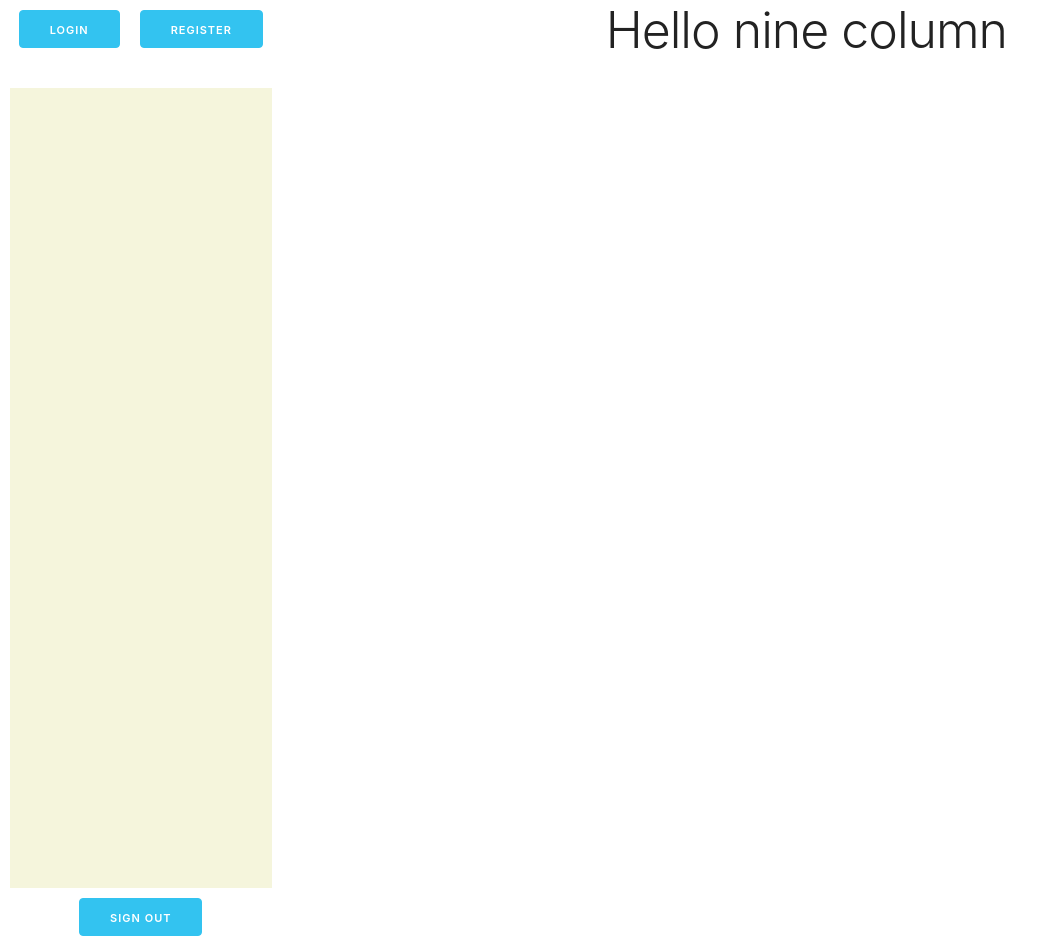
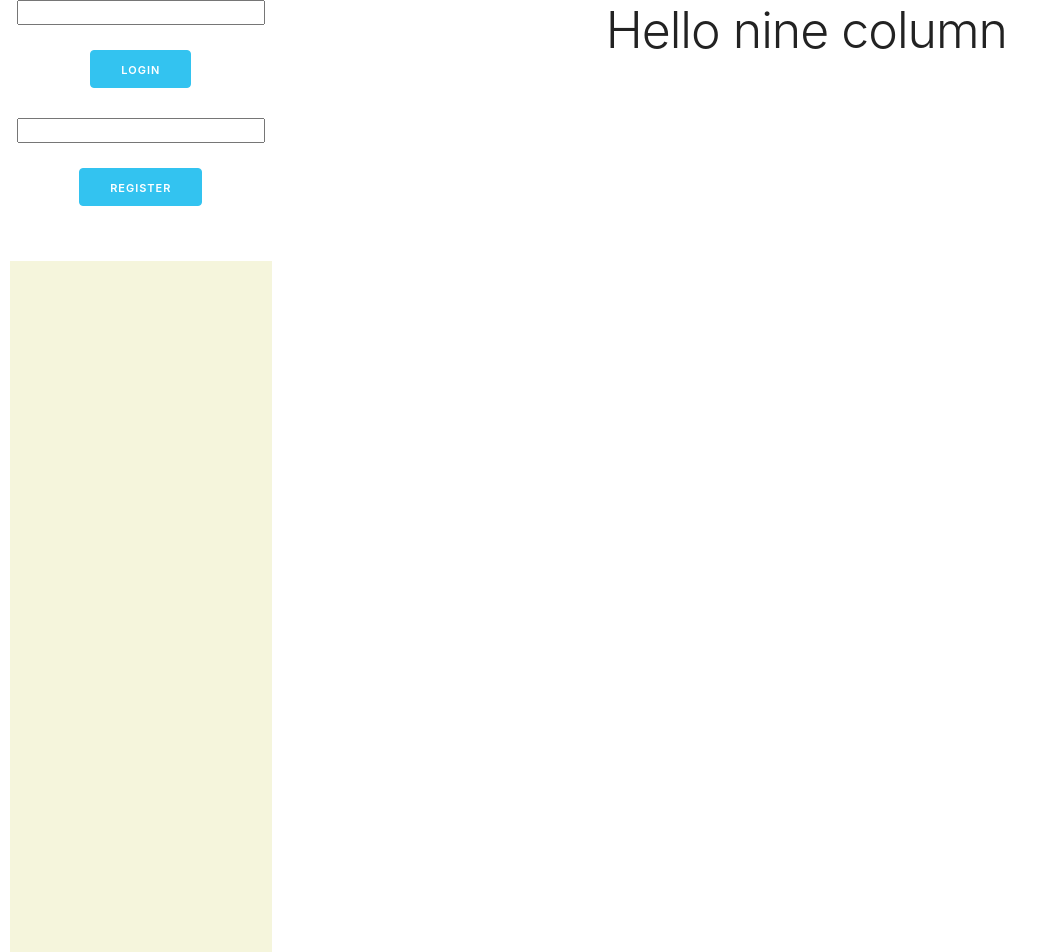
Before and after one commit to VinnikAlex/Chat-Application, a React (Create React App) app: page / in a window 1280 px wide. Shown: the top 952 px of the page, without its empty margins (0-1057 px from the left). Built offline with nearby package versions, Linux system fonts and the light colour scheme.

Commit message:
MongoDB server update

```diff
--- a/src/App.js
+++ b/src/App.js
@@ -1,17 +1,26 @@
 /** @format */
 
-import logo from "./logo.svg";
 import "./App.css";
 
 function App() {
+  const register = (e) => {
+    e.preventDefault();
+
+    console.log("Button clicked", e.target);
+  };
+
   return (
     <div className="App">
       <div className="u-full-width">
         <div className="row">
           <div className="three columns">
             <div className="authentication">
-              <button class="button-primary">Login</button>
-              <button class="button-primary">Register</button>
+              <form onSubmit>
+                <input></input>
+                <button class="button-primary">Login</button>
+                <input></input>
+                <button class="button-primary">Register</button>
+              </form>
             </div>
             <div className="conversation">
               {/* <input className="u-full-width" placeholder="Search..."></input> */}
@@ -29,7 +38,6 @@ function App() {
                 ))}
               </div> */}
             </div>
-            <button class="button-primary">Sign Out</button>
           </div>
           <div className="nine columns">
             <h1>Hello nine column</h1>
```
Also changed, not shown: 1 other file (tests, documents, lock files or other folders).
